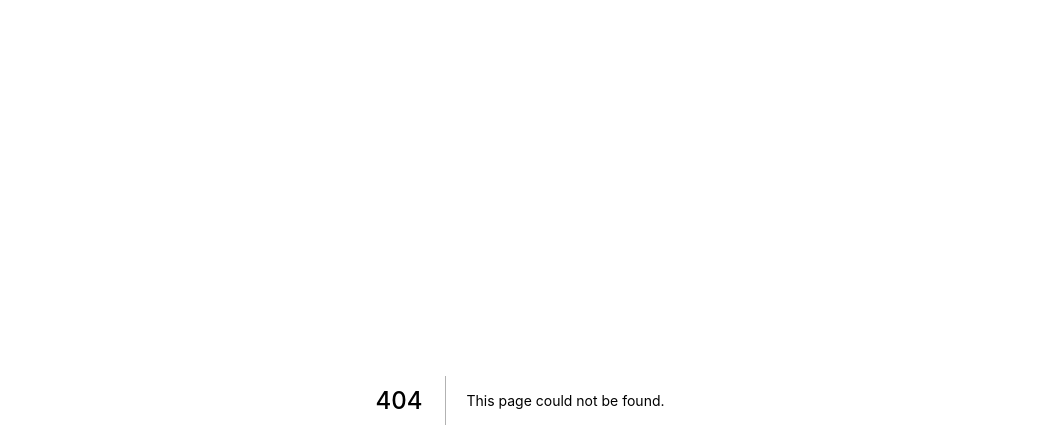
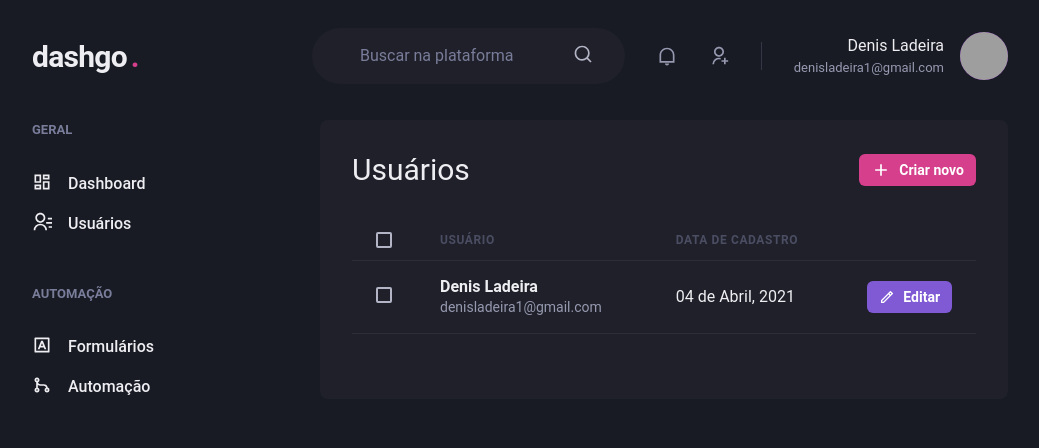
Before and after one commit to denisfloyd/ignite-dashgo, a Next.js app: page /users in a window 1280 px wide. Before the commit this address had no page. Shown: the top 448 px of the page, without its empty margins (120-1159 px from the left). Built offline with nearby package versions, Linux system fonts and the light colour scheme; grey boxes are pictures that could not be loaded.

Commit message:
feat(users): :sparkles: user list page

```diff
--- /dev/null
+++ b/src/pages/users/index.tsx
@@ -0,0 +1,89 @@
+import {
+  Box,
+  Flex,
+  Heading,
+  Button,
+  Icon,
+  Table,
+  Thead,
+  Tr,
+  Th,
+  Tbody,
+  Td,
+  Checkbox,
+  Text,
+} from "@chakra-ui/react";
+import { RiAddLine, RiPencilLine } from "react-icons/ri";
+
+import { Header } from "../../components/Header";
+import { Sidebar } from "../../components/Sidebar";
+
+export default function UserList() {
+  return (
+    <Box>
+      <Header />
+
+      <Flex w="100%" my="6" maxWidth="80%" mx="auto" px="6">
+        <Sidebar />
+
+        <Box flex="1" borderRadius={8} bg="gray.800" p="8">
+          <Flex mb="8" justify="space-between" align="center">
+            <Heading size="lg" fontWeight="normal">
+              Usuários
+            </Heading>
+
+            <Button
+              as="a"
+              size="sm"
+              fontSize="sm"
+              colorScheme="pink"
+              leftIcon={<Icon as={RiAddLine} fontSize="20" />}
+            >
+              Criar novo
+            </Button>
+          </Flex>
+
+          <Table colorScheme="whiteAlpha">
+            <Thead>
+              <Tr>
+                <Th px="6" color="gray.300" width="8">
+                  <Checkbox colorScheme="pink" />
+                </Th>
+                <Th>Usuário</Th>
+                <Th>Data de cadastro</Th>
+                <Th width="8"></Th>
+              </Tr>
+            </Thead>
+            <Tbody>
+              <Tr>
+                <Td px="6">
+                  <Checkbox colorScheme="pink" />
+                </Td>
+                <Td>
+                  <Box>
+                    <Text fontWeight="bold">Denis Ladeira</Text>
+                    <Text fontSize="sm" color="gray.300">
+                      denisladeira1@gmail.com
+                    </Text>
+                  </Box>
+                </Td>
+                <Td>04 de Abril, 2021</Td>
+                <Td>
+                  <Button
+                    as="a"
+                    size="sm"
+                    fontSize="sm"
+                    colorScheme="purple"
+                    leftIcon={<Icon as={RiPencilLine} fontSize="16" />}
+                  >
+                    Editar
+                  </Button>
+                </Td>
+              </Tr>
+            </Tbody>
+          </Table>
+        </Box>
+      </Flex>
+    </Box>
+  );
+}
```
